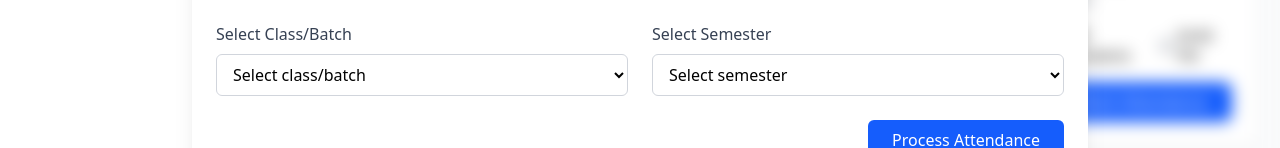
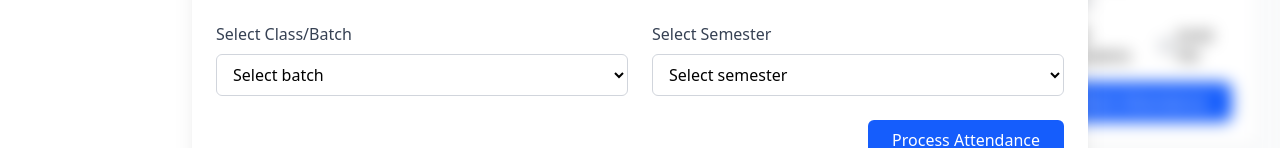
Before and after one commit to ashishj12/EduTrack, a React (Vite) app in the folder frontend/: page /faculty-dashboard in a window 1280 px wide. Both pictures are taken after a click on the button "Upload Image". Shown: the part 530-678 px from the top of the page. Built offline with nearby package versions, Linux system fonts and the light colour scheme.

Commit message:
minor changes

```diff
--- a/frontend/src/pages/FacultyDashboard/UploadImage.jsx
+++ b/frontend/src/pages/FacultyDashboard/UploadImage.jsx
@@ -172,7 +172,7 @@ const UploadImage = () => {
                 defaultValue=""
               >
                 <option value="" disabled>
-                  Select class/batch
+                  Select batch
                 </option>
                 <option value="2021">2021</option>
               </select>
```
